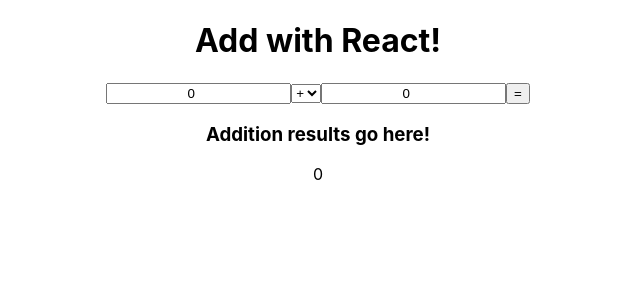
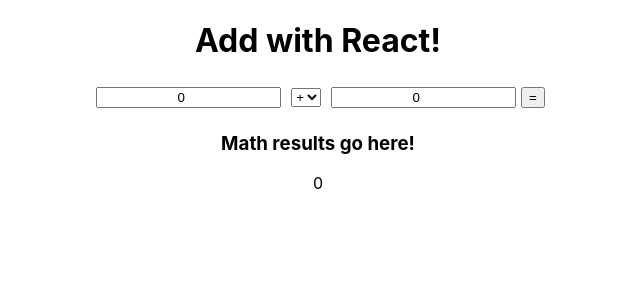
Before and after one commit to terryszhou/Simple-Calc, a React (Create React App) app: page / in a window 1280 px wide. Shown: the top 300 px of the page, without its empty margins (322-962 px from the left). Built offline with nearby package versions, Linux system fonts and the light colour scheme.

Commit message:
Refactored for form submission

```diff
--- a/src/App.css
+++ b/src/App.css
@@ -1,3 +1,7 @@
 * {
     text-align: center;
 }
+
+input, select {
+    margin: 5px;
+}
--- a/src/Calculator.jsx
+++ b/src/Calculator.jsx
@@ -21,6 +21,7 @@
     }
 
     findSum = (e) => {
+        e.preventDefault()
         // this.setState({ sum: eval(`${parseFloat(this.state.num1)} ${this.state.sign} ${parseFloat(this.state.num2)}`) })
         this.setState({ sum: parseFloat((new Function('return (' + `${parseFloat(this.state.num1)} ${this.state.sign} ${parseFloat(this.state.num2)}` + ')')()).toFixed(3))
         })
@@ -30,7 +31,8 @@
         return (
             <div class="container">
                 <h1>Add with React!</h1>
-                <div class="add">
+                <div class="math-box">
+                    <form onSubmit={(e) => this.findSum(e)}>
                         <input type="number"
                             name="num1"
                             placeholder="Enter your first number"
@@ -50,8 +52,9 @@
                             value={this.state.num2}
                             onChange={(e) => this.setNum(e, 'num2')}
                         />
-                    <button onClick={(e) => this.findSum(e)}>=</button>
-                    <h3>Addition results go here!</h3>
+                        <button>=</button>
+                    </form>
+                    <h3>Math results go here!</h3>
                     <span class="answer">{this.state.sum}</span>
                 </div>
             </div>
```
Lines whose indentation alone changed are shown as unchanged.
